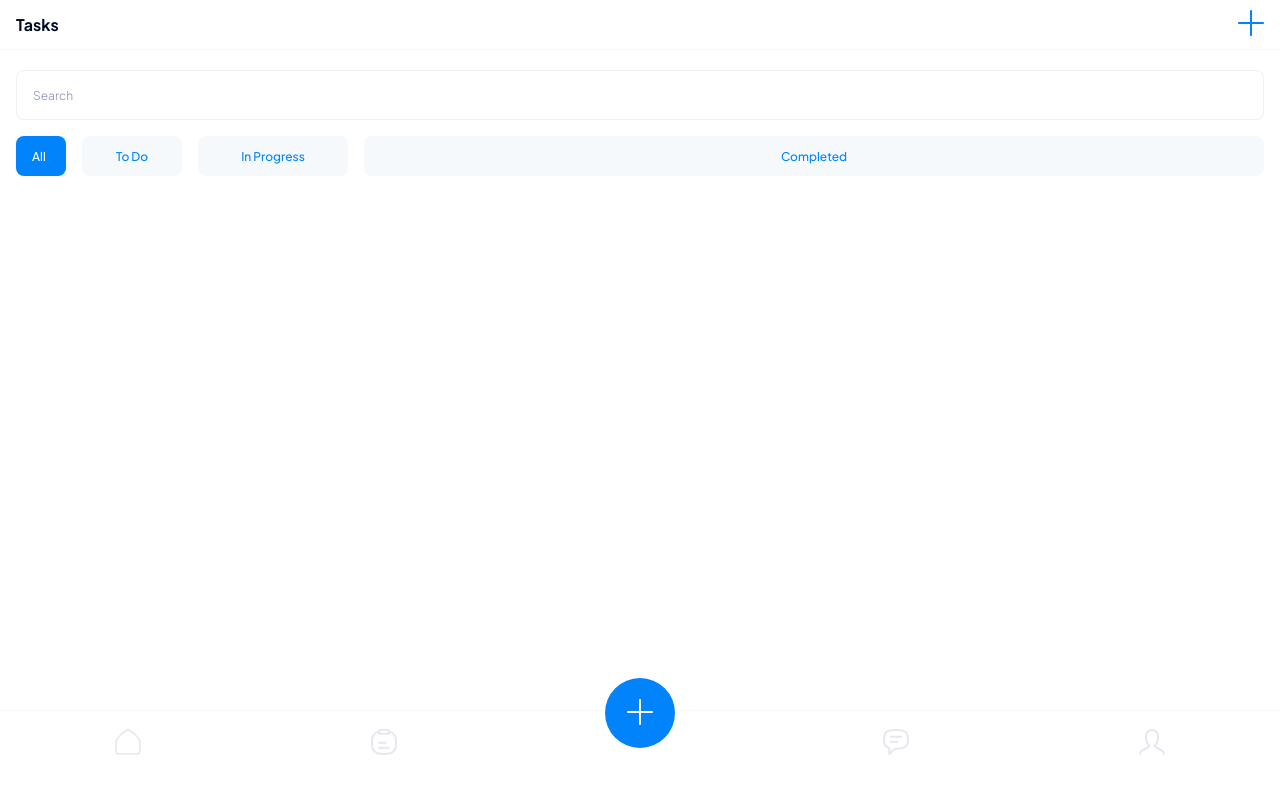
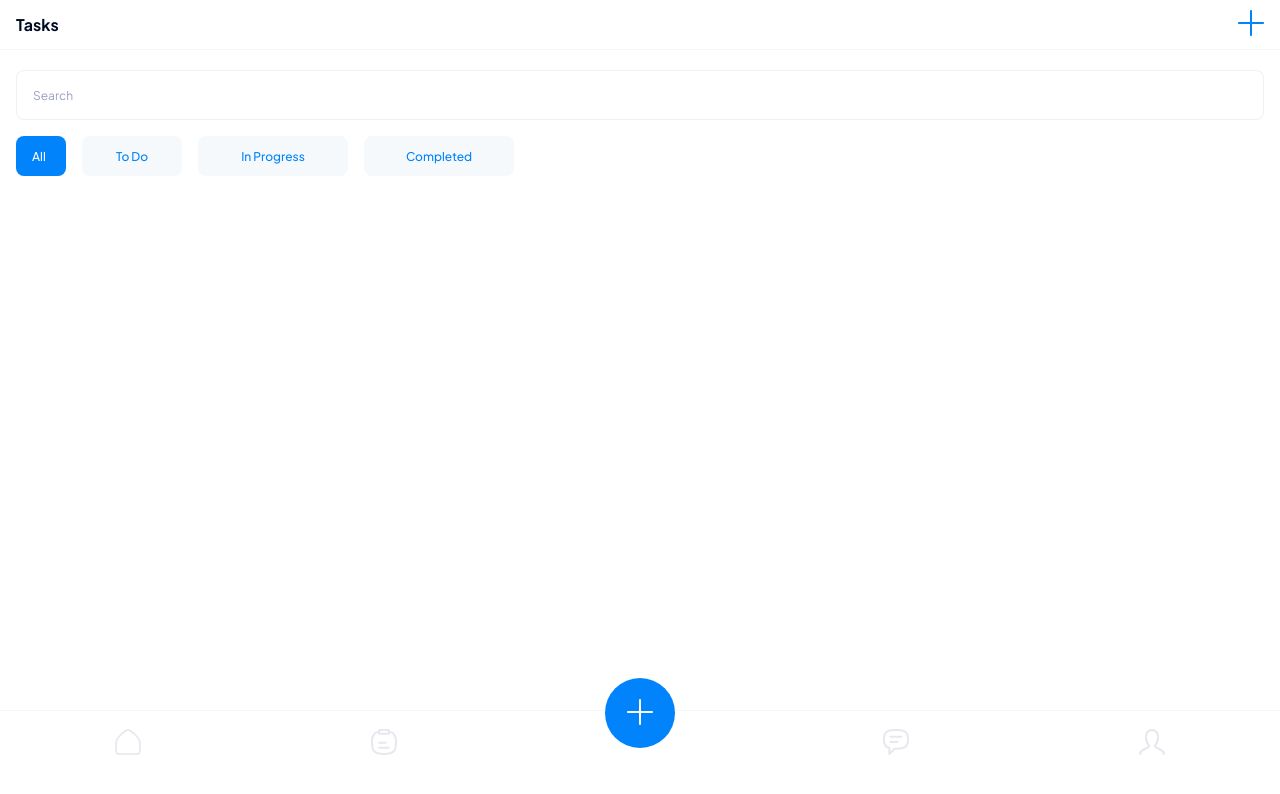
Before and after one commit to 9trocoder/mmekut, a React (Create React App) app: page /task in a window 1280 px wide. Shown: the top 794 px of the page. Built offline with nearby package versions, Linux system fonts and the light colour scheme.

Commit message:
Update taskpage.css

```diff
--- a/src/pages/taskpage/taskpage.css
+++ b/src/pages/taskpage/taskpage.css
@@ -28,7 +28,7 @@
 
 .taskpage__cnt-taskprojects {
   display: grid;
-  grid-template-columns: 50px 100px 150px 1fr;
+  grid-template-columns: 50px 100px 150px 150px;
   align-items: center;
   gap: 1rem;
   width: 100%;
```
